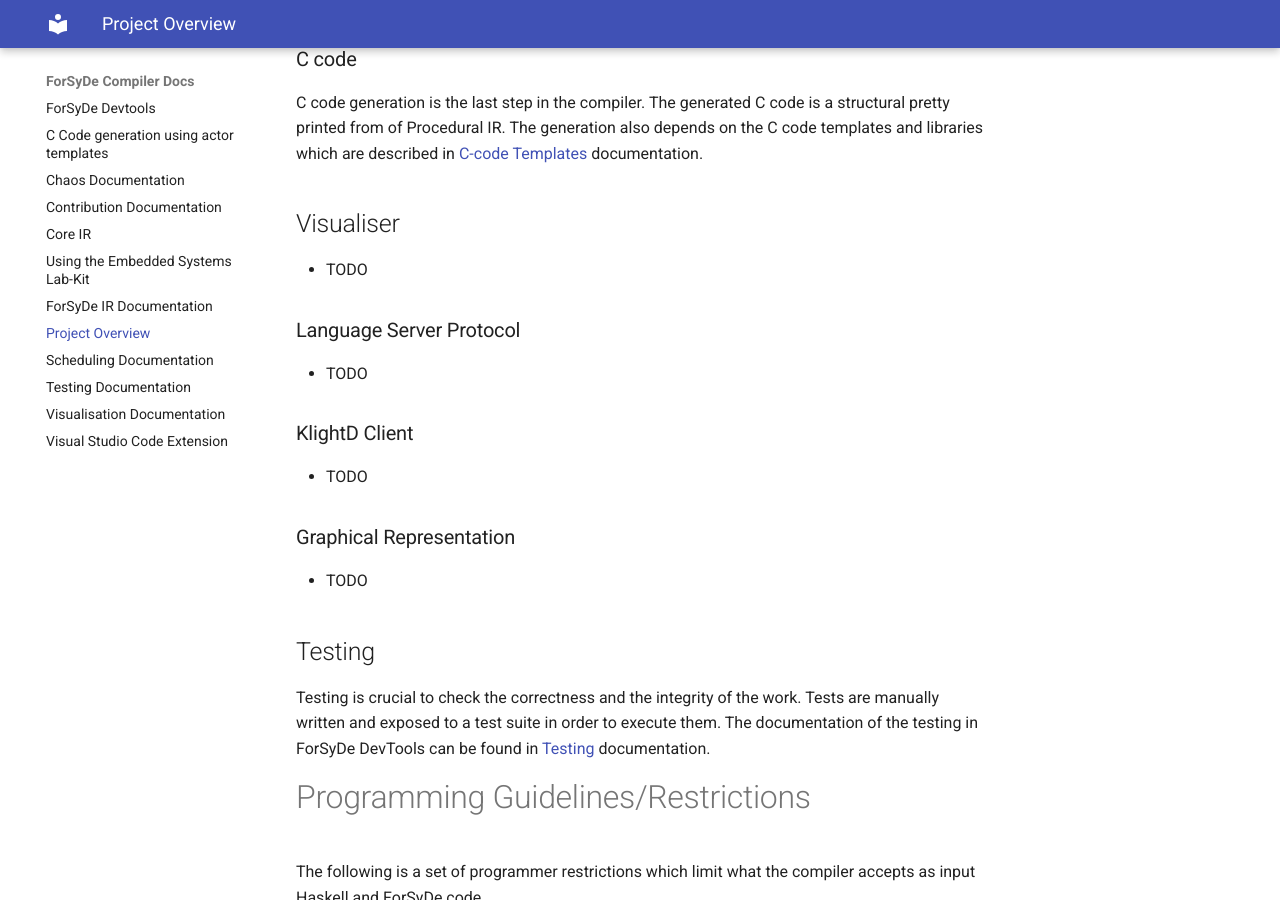
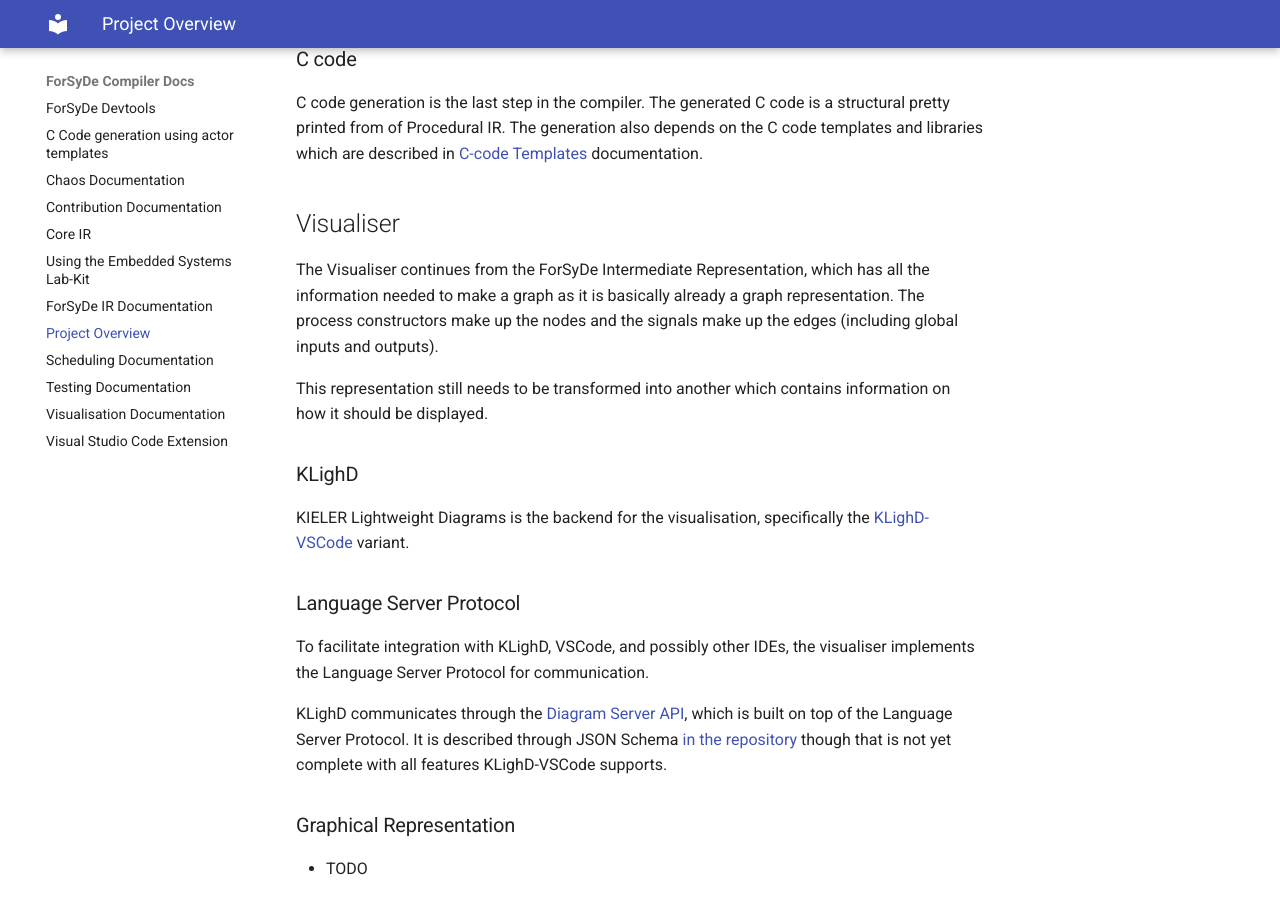
Before and after one commit to sthaeron/forsyde-devtools, an MkDocs documentation site: the page built from docs/project-overview.md, in a window 1280 px wide and 900 px high, scrolled down 4416 px. Built offline with MkDocs 1.6.1 and Material for MkDocs 9.7.7, drawn with Linux system fonts in a browser that asks for light colours.

Commit message:
docs: Added @klarasm's Visualiser documentaion

```diff
--- a/docs/project-overview.md
+++ b/docs/project-overview.md
@@ -18,8 +18,8 @@ This document provides a comprehensive overview of the ForSyDe DevTools project,
     - [Procedural IR](#procedural-ir)
     - [C code](#c-code)
   - [Visualiser](#visualiser)
+    - [KLighD](#klighd)
     - [Language Server Protocol](#language-server-protocol)
-    - [KlightD Client](#klightd-client)
     - [Graphical Representation](#graphical-representation)
   - [Testing](#testing)
 - [Programming Guidelines/Restrictions](#programming-guidelinesrestrictions)
@@ -103,15 +103,31 @@ The documentation of Procedural IR in ForSyDe DevTools can be found in [Procedur
 C code generation is the last step in the compiler. The generated C code is a structural pretty printed from of Procedural IR. The generation also depends on the C code templates and libraries which are described in [C-code Templates](c-code-templates.md) documentation.
 
 ## Visualiser
-- TODO
+The Visualiser continues from the ForSyDe Intermediate Representation,
+which has all the information needed to make a graph as it is basically already a graph representation.
+The process constructors make up the nodes and the signals make up the edges
+(including global inputs and outputs).
+
+This representation still needs to be transformed into another which
+contains information on how it should be displayed.
+
+### KLighD
+KIELER Lightweight Diagrams is the backend for the visualisation,
+specifically the [KLighD-VSCode](https://github.com/kieler/klighd-vscode)
+variant.
+
 ### Language Server Protocol
-- TODO
+To facilitate integration with KLighD, VSCode, and possibly other IDEs,
+the visualiser implements the Language Server Protocol for communication.
 
-### KlightD Client
-- TODO
+KLighD communicates through the [Diagram Server API](https://github.com/kieler/klighd-vscode/wiki/Diagram-Server-Communication-%E2%80%90-Architectural-Overview),
+which is built on top of the Language Server Protocol.
+It is described through JSON Schema [in the repository](https://github.com/kieler/klighd-vscode/tree/main/schema)
+though that is not yet complete with all features KLighD-VSCode supports.
 
 ### Graphical Representation
 - TODO
+
 
 ## Testing
 Testing is crucial to check the correctness and the integrity of the work. Tests are manually written and exposed to a test suite in order to execute them. The documentation of the testing in ForSyDe DevTools can be found in [Testing](testing.md) documentation.
```
